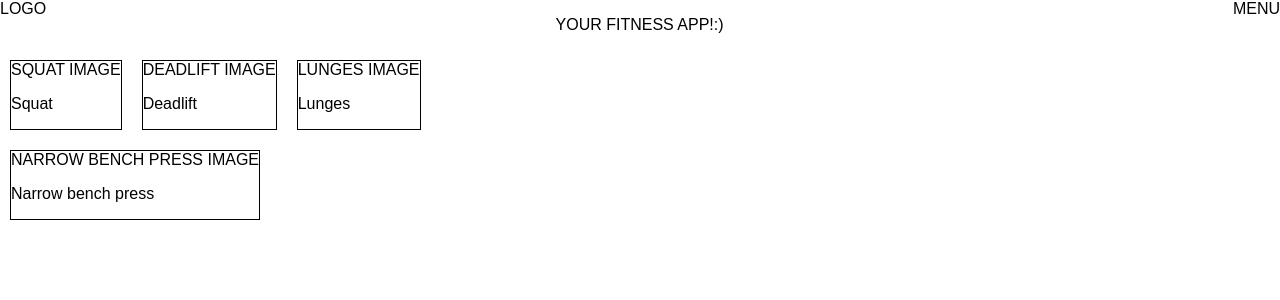
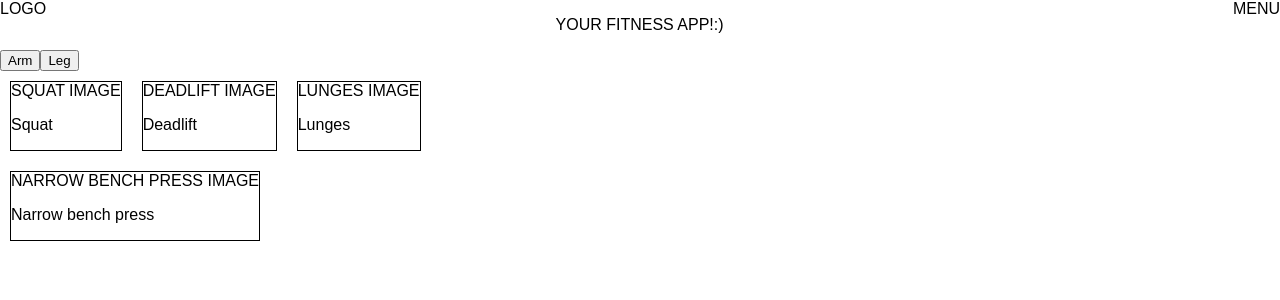
Before and after one commit to AlexandraKarlsson/myfintessapp, a React (Create React App) app: page / in a window 1280 px wide. Shown: the top 300 px of the page. Built offline with nearby package versions, Linux system fonts and the light colour scheme.

Commit message:
First part of adding exercise to workout

```diff
--- /dev/null
+++ b/src/components/controlls/BodypartControl.js
@@ -0,0 +1,7 @@
+import React from 'react';
+
+const bodypartControl = (props) => {
+    return(<button onClick={props.clicked}>{props.name}</button>);
+}
+
+export default bodypartControl;
--- a/src/components/controlls/BodypartControll.js
+++ b/src/components/controlls/BodypartControll.js
@@ -1,7 +1,12 @@
 import React from 'react';
+import BodypartControl from './BodypartControl';
 
 const bodypartControll = (props) => {
-return(<div></div>);
+    const bodypartControls = props.bodyparts.map((bodypart, bodypartIndex) => {
+        return <BodypartControl key={bodypart.id} clicked={()=> props.clicked(bodypartIndex)} name={bodypart.name} />
+    });
+
+    return(<div>{bodypartControls}</div>);
 }
 
 export default bodypartControll;
--- a/src/components/exerciselist/ExerciseList.js
+++ b/src/components/exerciselist/ExerciseList.js
@@ -4,7 +4,7 @@ import './ExerciseList.css';
 
 const exerciseList = (props) => {
     const exercises = props.exercises.map(exercise => {
-        return(<Exercise name={exercise.name} imageName={exercise.imageName}/>)
+        return(<Exercise key={exercise.id} name={exercise.name} imageName={exercise.imageName}/>)
     });
 
     return(
--- a/src/components/toolbar/Toolbar.js
+++ b/src/components/toolbar/Toolbar.js
@@ -12,7 +12,7 @@ const toolbarStyle = {
 
     return(
         <div style={toolbarStyle}>
-            <logo>LOGO</logo>
+            <div>LOGO</div>
             <p>YOUR FITNESS APP!:)</p>
             <nav>MENU</nav>
         </div>
--- a/src/components/workout/Workout.js
+++ b/src/components/workout/Workout.js
@@ -5,7 +5,7 @@ import './Workout.css';
 const workout = (props) => {
 
     const workout = props.exercises.map(exercise => {
-        return(<Exercise name={exercise.name} imageName={exercise.imageName}/>)
+        return(<Exercise key={exercise.id} name={exercise.name} imageName={exercise.imageName}/>)
     });
 
     return(
--- a/src/containers/fitnessguru/FitnessGuru.js
+++ b/src/containers/fitnessguru/FitnessGuru.js
@@ -26,17 +26,17 @@ class FitnessGuru extends Component {
                 }
         ], [
                 {
-                    id : 0,
+                    id : 3,
                     name : 'Squat',
                     imageName : 'SQUAT IMAGE'
                 },
                 {
-                    id : 1,
+                    id : 4,
                     name : 'Deadlift',
                     imageName : 'DEADLIFT IMAGE'
                 },
                 {
-                    id : 2,
+                    id : 5,
                     name : 'Lunges',
                     imageName : 'LUNGES IMAGE'
                 }
@@ -67,20 +67,35 @@ class FitnessGuru extends Component {
 
     constructor(props){
         super(props);
-        this.state.currentExercises = this.state.exercises[this.state.currentBodypart]; //TODO: change undefined
+        this.state.currentExercises = this.state.exercises[this.state.currentBodypart];
     };
 
-    bodypartHandler = (bodypart) => {
-        if(this.state.currentBodypart !== bodypart) {
-            this.setState({currentBodypart: bodypart})
+    bodypartHandler = (bodypartIndex) => {
+        if(this.state.currentBodypart !== bodypartIndex) {
+            const currentExercises = this.state.exercises[bodypartIndex];
+            this.setState({currentBodypart: bodypartIndex, currentExercises: currentExercises})
         }
     }
 
+    exerciseListHandler = (exerciseIndex) => {
+
+        // villkor : checka om exercisen inte finns i workout
+        //if() {
+
+        //}
+        // copy the exercise
+        let workoutExercise = {...this.state.exercises[this.state.currentBodypart][exerciseIndex]};
+
+        //lägg till i workout
+        let workoutUpdated = [...this.state.workout];
+        workoutUpdated.push(workoutExercise);
+        this.setState({workout: workoutUpdated});
+    }
+
     render() {
-        this.state.currentExercises = this.state.exercises[this.state.currentBodypart];
         return(
         <Aux>
-            <BodypartControll bodypart={this.state.bodyparts} clicked={this.bodypartHandler}/>
+            <BodypartControll bodyparts={this.state.bodyparts} clicked={this.bodypartHandler}/>
             <ExerciseList exercises={this.state.currentExercises}/>
             <Workout exercises={this.state.workout}/>
         </Aux>
```
